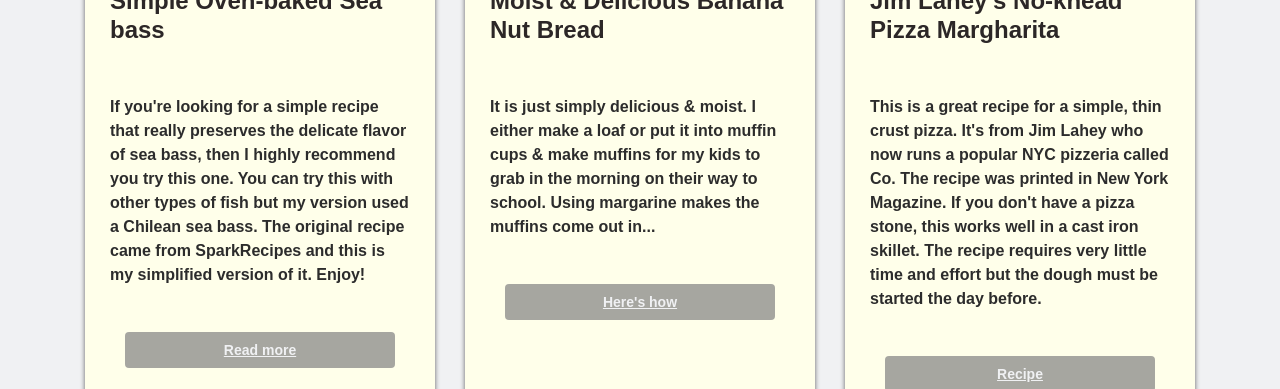
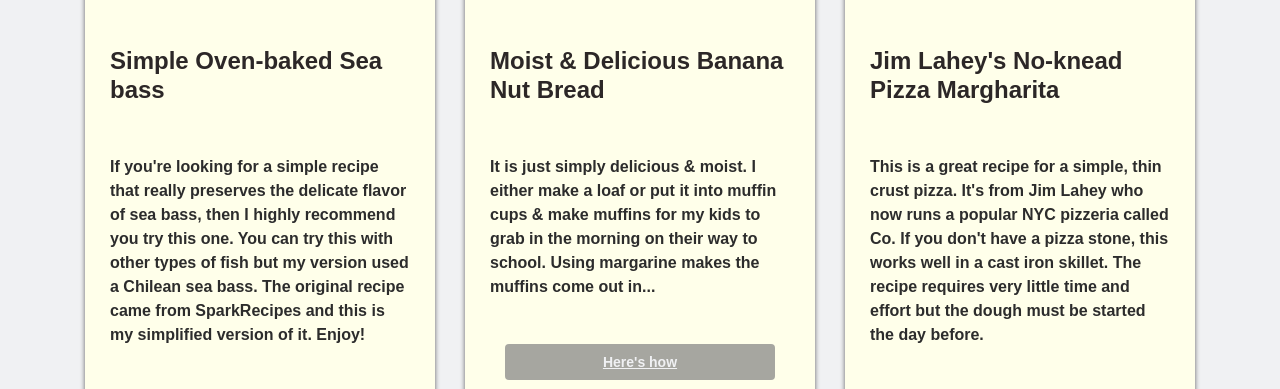
Before and after one commit to GouthamiB10/Assignment-3, a plain HTML site: page index.html in a window 1280 px wide. Shown: the part 400-789 px from the top of the page. Drawn offline with Linux system fonts and the light colour scheme.

Commit message:
Alignment

```diff
--- a/index.html
+++ b/index.html
@@ -70,7 +70,7 @@
                     Jim Lahey's No-knead Pizza Margharita
                 </h2>
                 <p>This is a great recipe for a simple, thin crust pizza. It's from Jim Lahey who now runs a
-                    popular NYC pizzeria called Co. The recipe was printed in New York Magazine. If you don't have a
+                    popular NYC pizzeria called Co. If you don't have a
                     pizza
                     stone, this works well in a cast iron skillet. The recipe requires very little time and effort
                     but the dough must be
@@ -110,7 +110,8 @@
                 <h2>
                     The Ultimate Chocolate Brownie Muffins
                 </h2>
-                <p>This recipe is moist and rich no need for an electric mixer for this recipe it's all mixed with a wooden spoon, I
+                <p>This recipe is moist and rich no need for an electric mixer for this recipe it's all mixed with a
+                    wooden spoon, I
                     have even added in chopped walnuts or mini chocolate chips.
                 </p>
                 <a href="">Just do it...</a>
--- a/style.css
+++ b/style.css
@@ -1,9 +1,10 @@
+
+        /* Layout */
 * {
     box-sizing: border-box;
     padding: 0;
     margin: 0;
 }
-
 body {
     font-family: sans-serif;
     font-size: 16px;
@@ -11,18 +12,7 @@ body {
     color: #272727;
     background-color: #f0f1f3;
 }
-
-
-.box img {
-    height: 170px;
-    width: 100%;
-    margin-bottom: 5px;
-    background-size: cover;
-    border-radius: 15px 15px 0 0;
-
-}
-
-
+        /* Typography */
 h2, a {
     font-weight: bold;
     line-height: 1.2;
@@ -36,7 +26,7 @@ p {
     padding: 25px;
     margin: 0;
 }
-
+          /* Hyperlink */
 .box a {
     padding: 10px 19px;
     border-radius: 4px;
@@ -50,24 +40,7 @@ p {
     display: block;
     margin: 20px 40px;
 }
-
-.boxes {
-    display: flex;
-    flex-wrap: wrap;
-    justify-content: center;
-}
-
-.box {
-    background-color: #ffffea;
-    color: #2c2727;
-    border-radius: 15px;
-    margin: 15px;
-    box-shadow: 0 3px 5px rgba(0, 0, 0, 0.6);
-    width: 350px;
-    height: auto;
-}
-
-
+        /* Nav-bar Styling */
 .nav-bar {
     background: #080808;
     color: white;
@@ -113,9 +86,31 @@ ul {
 .nav-bar ul li {
     margin: 10px;
 }
+            /* Images */
+.box img {
+    height: 230px;
+    width: 100%;
+    margin-bottom: 5px;
+    background-size: cover;
+    border-radius: 15px 15px 0 0;
+}
+         /* Flexbox Container */
+.boxes {
+    display: flex;
+    flex-wrap: wrap;
+    justify-content: center;
+}
 
-
-
+.box {
+    background-color: #ffffea;
+    color: #2c2727;
+    border-radius: 15px;
+    margin: 15px;
+    box-shadow: 0 3px 5px rgba(0, 0, 0, 0.6);
+    width: 350px;
+    height: 700px;
+}
+          /* Fit to Screen */
 @media(max-width:750px) {
     .header .container {
         flex-direction: column;
```
